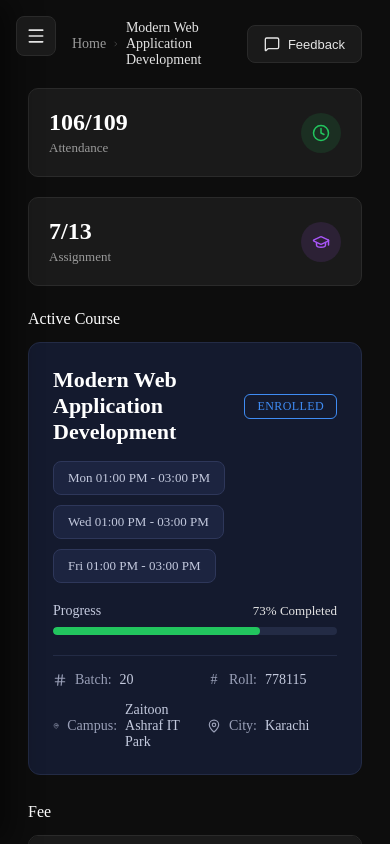
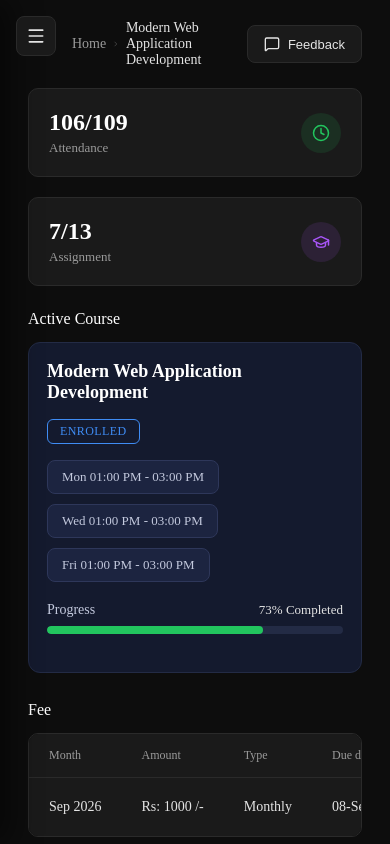
Before and after one commit to aimen69-khan/Student_LMS, a React (Vite) app: page /student-dashboard in a window 390 px wide. Shown: the top 844 px of the page. Built offline with nearby package versions, Linux system fonts and the light colour scheme.

Commit message:
teacher_DB DONE

```diff
--- a/src/components/activecoursecard/ActiveCourseCard.css
+++ b/src/components/activecoursecard/ActiveCourseCard.css
@@ -1,9 +1,37 @@
+@keyframes courseCardIn {
+  from {
+    opacity: 0;
+    transform: translateY(12px);
+  }
+  to {
+    opacity: 1;
+    transform: translateY(0);
+  }
+}
+
 .course-card {
   background: #141a2e;
   border: 1px solid #232b45;
   border-radius: 12px;
   padding: 24px;
   margin-bottom: 28px;
+  max-width: 100%;
+  box-sizing: border-box;
+  animation: courseCardIn 0.4s ease both;
+  transition: transform 0.2s ease, box-shadow 0.2s ease;
+}
+
+.course-card:hover {
+  transform: translateY(-3px);
+  box-shadow: 0 10px 28px rgba(0, 0, 0, 0.35);
+}
+
+.course-card:nth-of-type(2) {
+  animation-delay: 0.08s;
+}
+
+.course-card:nth-of-type(3) {
+  animation-delay: 0.16s;
 }
 
 .course-header {
@@ -80,6 +108,7 @@
   height: 100%;
   background: #22c55e;
   border-radius: 6px;
+  transition: width 0.8s ease;
 }
 
 .course-meta {
@@ -108,3 +137,23 @@
   width: 14px;
   text-align: center;
 }
+
+@media (max-width: 768px) {
+  .course-card {
+    width: 100%;
+    padding: 18px;
+  }
+
+  .course-header {
+    flex-wrap: wrap;
+  }
+
+  .course-title {
+    font-size: 18px;
+  }
+
+  .course-meta {
+    grid-template-columns: 1fr;
+    gap: 12px;
+  }
+}
--- a/src/components/activecoursecard/ActiveCourseCard.jsx
+++ b/src/components/activecoursecard/ActiveCourseCard.jsx
@@ -1,23 +1,22 @@
-import { Hash, MapPin } from "lucide-react";
+import { Hash, MapPin, Users } from "lucide-react";
 import "./ActiveCourseCard.css";
 
+const iconMap = { hash: Hash, pin: MapPin, users: Users };
 export default function ActiveCourseCard({
   title,
   status,
   schedule = [],
   progress = 0,
-  batch,
-  roll,
-  campus,
-  city,
+  meta = [],
 }) {
   return (
     <div className="course-card">
       <div className="course-header">
         <h3 className="course-title">{title}</h3>
-        <span className="course-status">{status}</span>
+        {status && <span className="course-status">{status}</span>}
       </div>
 
+      {schedule.length > 0 && (
         <div className="course-schedule">
           {schedule.map((slot) => (
             <span key={slot} className="course-slot">
@@ -25,6 +24,7 @@ export default function ActiveCourseCard({
             </span>
           ))}
         </div>
+      )}
 
       <div className="course-progress">
         <div className="course-progress-row">
@@ -38,28 +38,20 @@ export default function ActiveCourseCard({
         </div>
       </div>
 
+      {meta.length > 0 && (
         <div className="course-meta">
-        <div className="course-meta-item">
-          <Hash size={14} />
-          <span>Batch:</span>
-          <strong>{batch}</strong>
+          {meta.map(({ icon, label, value }) => {
+            const Icon = iconMap[icon] || Hash;
+            return (
+              <div className="course-meta-item" key={label}>
+                <Icon size={14} />
+                <span>{label}:</span>
+                <strong>{value}</strong>
               </div>
-        <div className="course-meta-item">
-          <span className="meta-hash">#</span>
-          <span>Roll:</span>
-          <strong>{roll}</strong>
+            );
+          })}
         </div>
-        <div className="course-meta-item">
-          <MapPin size={14} />
-          <span>Campus:</span>
-          <strong>{campus}</strong>
-        </div>
-        <div className="course-meta-item">
-          <MapPin size={14} />
-          <span>City:</span>
-          <strong>{city}</strong>
-        </div>
-      </div>
+      )}
     </div>
   );
 }
--- a/src/pages/teacherdashboard/TeacherDashboard.jsx
+++ b/src/pages/teacherdashboard/TeacherDashboard.jsx
@@ -1,7 +1,31 @@
 import React from 'react'
 import TSidebar from '../../components/tsidebar/TSidebar'
 import Topbar from '../../components/topbar/Topbar'
+import ActiveCourseCard from '../../components/activecoursecard/ActiveCourseCard'
 import './TeacherDashboard.css'
+
+const courses = [
+  {
+    title: "Web & App Development",
+    progress: 68,
+    meta: [
+      { icon: "hash", label: "Batch", value: 20 },
+      { icon: "users", label: "Students", value: 42 },
+      { icon: "pin", label: "Campus", value: "Zaitoon Ashraf IT Park" },
+      { icon: "pin", label: "City", value: "Karachi" },
+    ],
+  },
+  {
+    title: "Data Science",
+    progress: 45,
+    meta: [
+      { icon: "hash", label: "Batch", value: 14 },
+      { icon: "users", label: "Students", value: 35 },
+      { icon: "pin", label: "Campus", value: "Zaitoon Ashraf IT Park" },
+      { icon: "pin", label: "City", value: "Karachi" },
+    ],
+  },
+];
 
 export default function TeacherDashboard() {
   return (
@@ -12,7 +36,19 @@ export default function TeacherDashboard() {
       <div className="dashboard-main">
         <Topbar breadcrumb={["Home", "Dashboard"]} />
 
-        <div className="page-content"></div>
+        <div className="page-content">
+          <h3 className="section-heading">Training Courses</h3>
+
+          {courses.map((course) => (
+            <ActiveCourseCard
+              key={course.title}
+              title={course.title}
+              status="ACTIVE"
+              progress={course.progress}
+              meta={course.meta}
+            />
+          ))}
+        </div>
       </div>
     </div>
     </>
--- a/src/pages/teacherlogin/TeacherLogin.jsx
+++ b/src/pages/teacherlogin/TeacherLogin.jsx
@@ -17,7 +17,7 @@ export default function TeacherLogin() {
       setError("Enter your Email and Password to continue.");
       return;
     }
-    if(email === "teacher123@gmail.com" && password === "Teacher1234"){
+    if(email === "teacher123@gmail.com" && password === "teacher123"){
       setError("");
       navigate("/teacher-dashboard");
       return;
```
Lines whose indentation alone changed are shown as unchanged.
